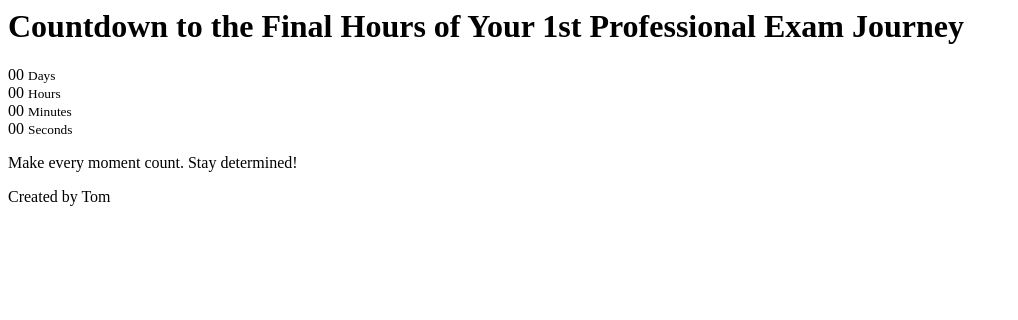
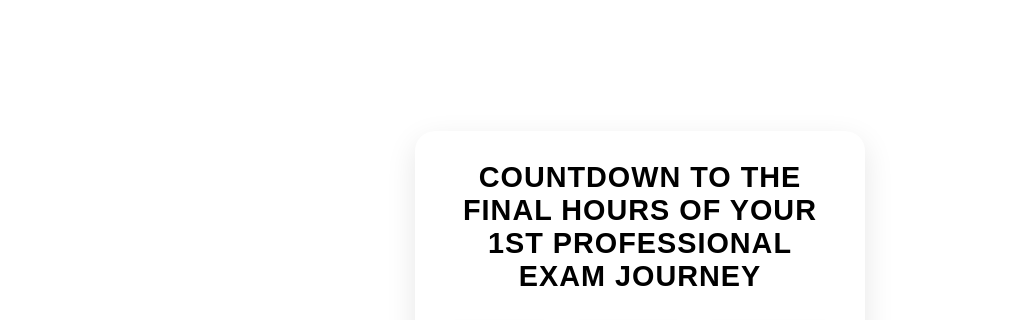
Before and after one commit to Shamsudduha/timer9, a plain HTML site: page index.html in a window 1280 px wide. Shown: the top 320 px of the page, without its empty margins (0-1018 px from the left). Drawn offline with Linux system fonts and the light colour scheme.

Commit message:
Update index.html

```diff
--- a/index.html
+++ b/index.html
@@ -1,3 +1,12 @@
+<!DOCTYPE html>
+<html lang="en">
+<head>
+  <meta charset="UTF-8">
+  <meta name="viewport" content="width=device-width, initial-scale=1.0">
+  <title>Countdown Timer</title>
+  <link rel="stylesheet" href="styles.css">
+</head>
+<body>
   <div class="container">
     <h1>Countdown to the Final Hours of Your 1st Professional Exam Journey</h1>
     <div class="timer">
@@ -21,3 +30,37 @@
   </div>
   <p class="below-timer-text">Make every moment count. Stay determined!</p>
   <footer>Created by Tom</footer>
+
+  <script>
+    // Countdown Timer Script
+    const targetDate = new Date("December 15, 2024 10:00:00").getTime();
+
+    function updateTimer() {
+      const now = new Date().getTime();
+      const distance = targetDate - now;
+
+      // Time calculations for days, hours, minutes, and seconds
+      const days = Math.floor(distance / (1000 * 60 * 60 * 24));
+      const hours = Math.floor((distance % (1000 * 60 * 60 * 24)) / (1000 * 60 * 60));
+      const minutes = Math.floor((distance % (1000 * 60 * 60)) / (1000 * 60));
+      const seconds = Math.floor((distance % (1000 * 60)) / 1000);
+
+      // Display the result in the respective elements
+      document.getElementById("days").textContent = days.toString().padStart(2, "0");
+      document.getElementById("hours").textContent = hours.toString().padStart(2, "0");
+      document.getElementById("minutes").textContent = minutes.toString().padStart(2, "0");
+      document.getElementById("seconds").textContent = seconds.toString().padStart(2, "0");
+
+      // If the countdown is over, display a message
+      if (distance < 0) {
+        clearInterval(countdownInterval);
+        document.querySelector(".timer").innerHTML = "<h2>Time's Up!</h2>";
+      }
+    }
+
+    // Update the timer every second
+    const countdownInterval = setInterval(updateTimer, 1000);
+    updateTimer(); // Initial call to display immediately
+  </script>
+</body>
+</html>
```
Lines whose indentation alone changed are shown as unchanged.
